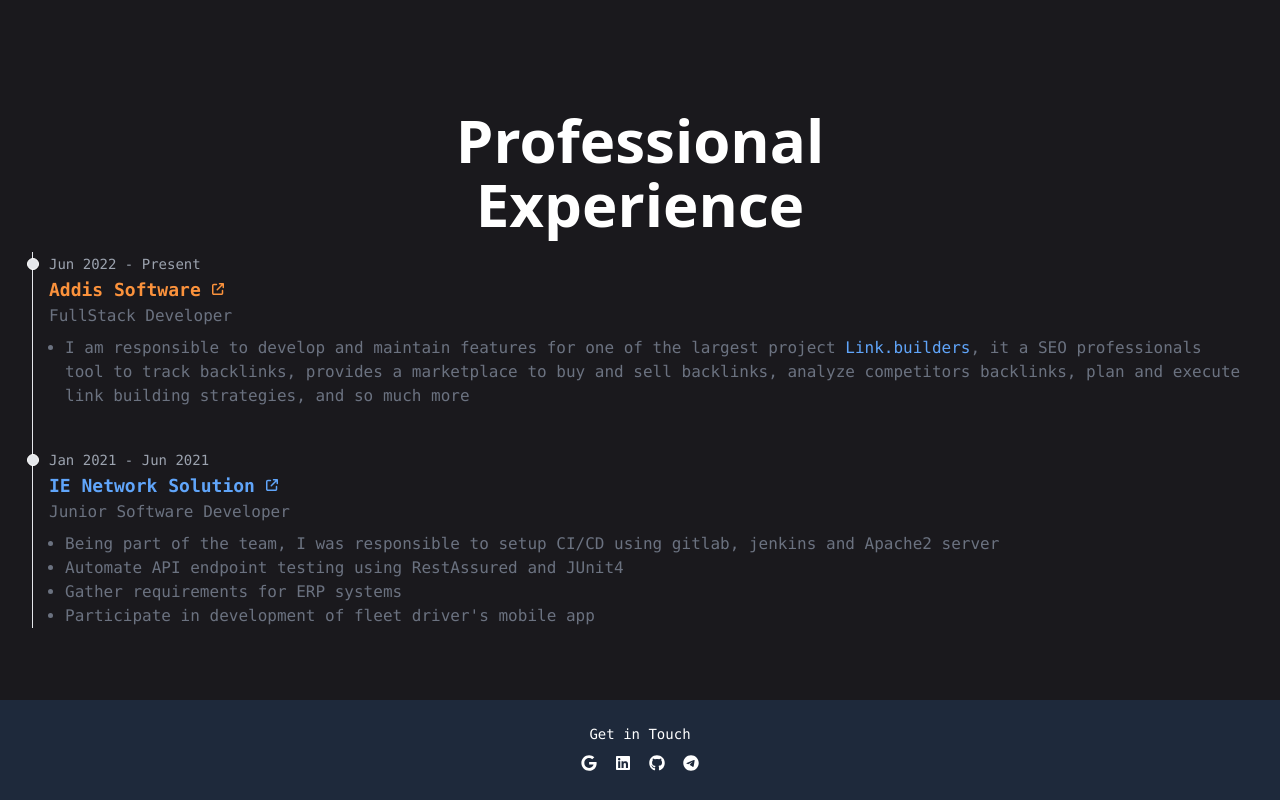
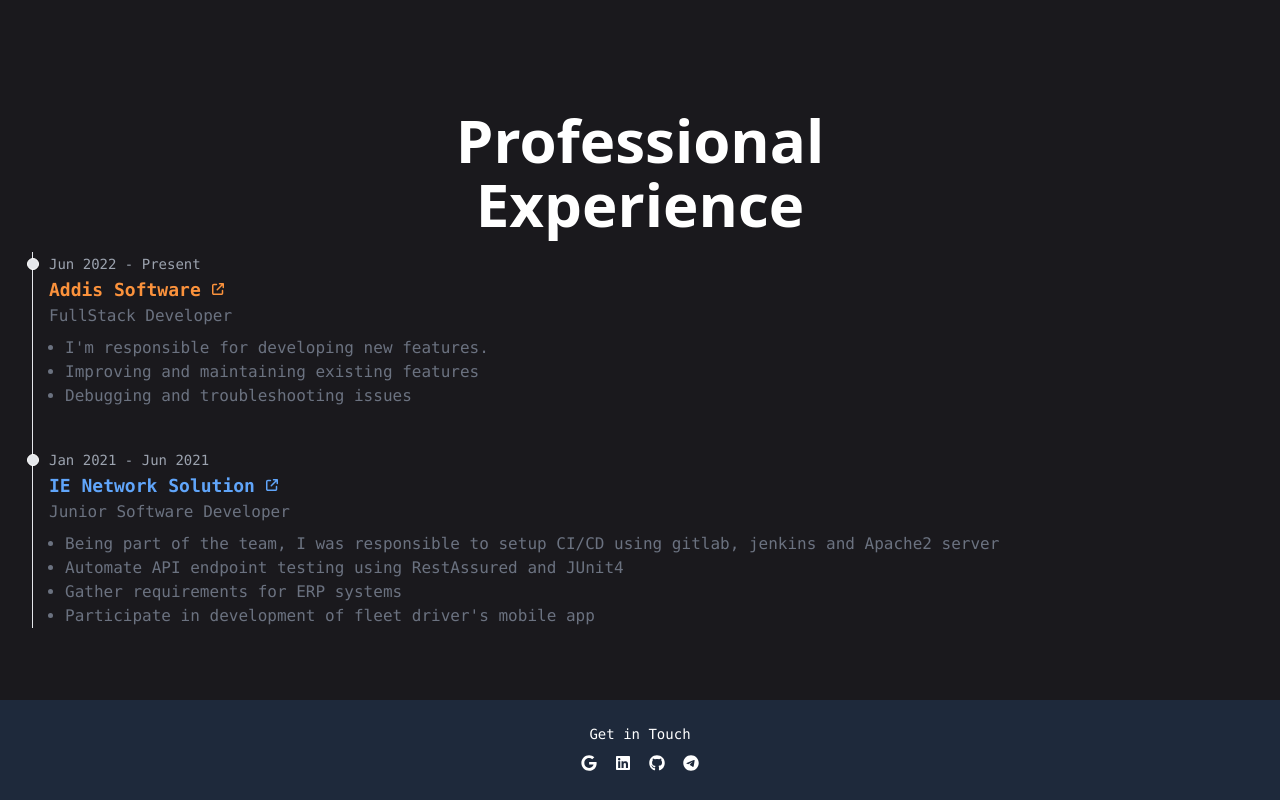
Before and after one commit to yosefw1221/yosefw1221.github.io, a Next.js app: page / in a window 1280 px wide. Shown: the part 2896-3696 px from the top of the page. Built offline with nearby package versions, Linux system fonts and the light colour scheme.

Commit message:
refactor work experience summery

```diff
--- a/components/Experiences/index.tsx
+++ b/components/Experiences/index.tsx
@@ -1,6 +1,4 @@
-import {
-  faExternalLink,
-} from "@fortawesome/free-solid-svg-icons/faExternalLink";
+import { faExternalLink } from "@fortawesome/free-solid-svg-icons/faExternalLink";
 import { FontAwesomeIcon } from "@fortawesome/react-fontawesome";
 import React from "react";
 
@@ -43,7 +41,9 @@
             FullStack Developer
             <br />
             <ul className="selection:text-white pl-4 list-disc pt-2">
-              <li>I am responsible to develop and maintain features for one of the largest project <a className="text-blue-400" href='https://link.builders/'>Link.builders</a>, it a SEO professionals tool to track backlinks, provides a marketplace to buy and sell backlinks, analyze competitors backlinks, plan and execute link building strategies, and so much more   </li>
+              <li>I&apos;m responsible for developing new features.</li>
+              <li>Improving and maintaining existing features </li>
+              <li>Debugging and troubleshooting issues</li>
             </ul>
           </div>
         </li>
@@ -69,7 +69,6 @@
           <div className="text-base font-normal text-gray-500 dark:text-gray-400">
             Junior Software Developer
             <br />
-
             <ol className="pl-4 list-disc pt-2">
               <li>
                 Being part of the team, I was responsible to setup CI/CD using
```
